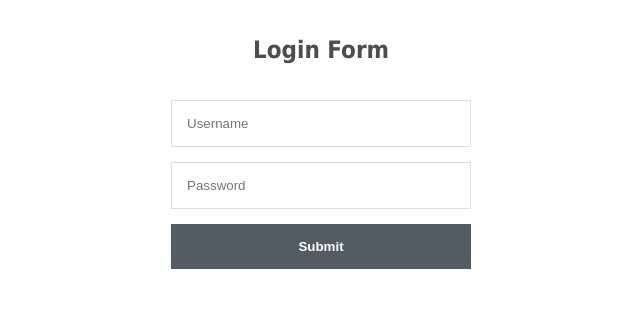
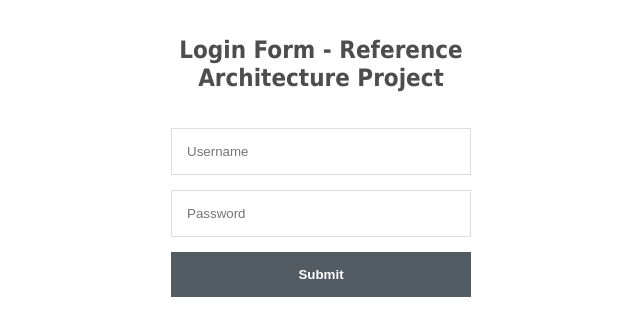
Before and after one commit to andrew-js-wright/security-reference-architecture, a website: page index.html in a window 1280 px wide. Shown: the whole page, without its empty margins (319-959 px from the left). Drawn offline with Linux system fonts and the light colour scheme.

Commit message:
AWS Amplify test 1

```diff
--- a/index.html
+++ b/index.html
@@ -37,7 +37,7 @@
 	</head>
 	<body>
 		<div class="login-form">
-			<h1>Login Form</h1>
+			<h1>Login Form - Reference Architecture Project</h1>
 			<form action="auth" method="POST">
 				<input type="text" name="username" placeholder="Username" required>
 				<input type="password" name="password" placeholder="Password" required>
```
